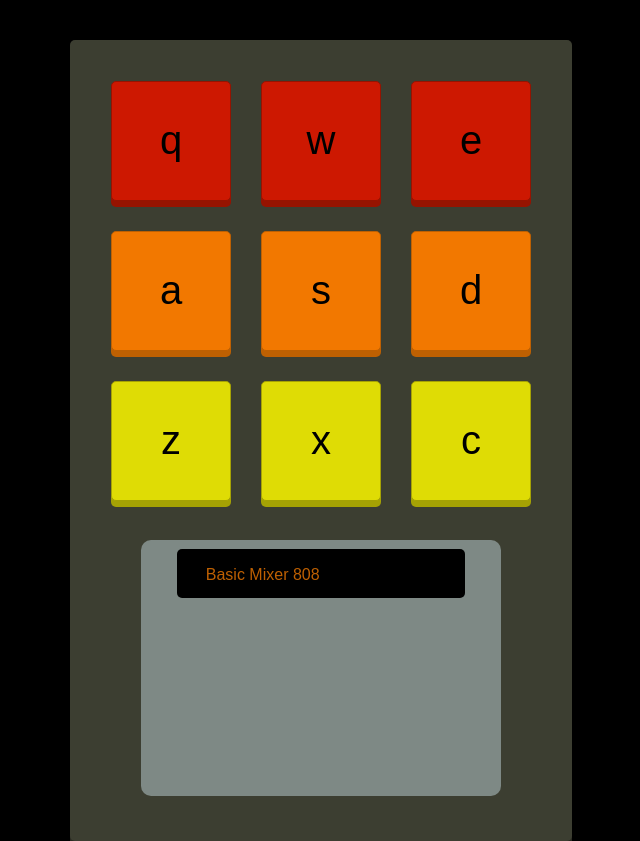
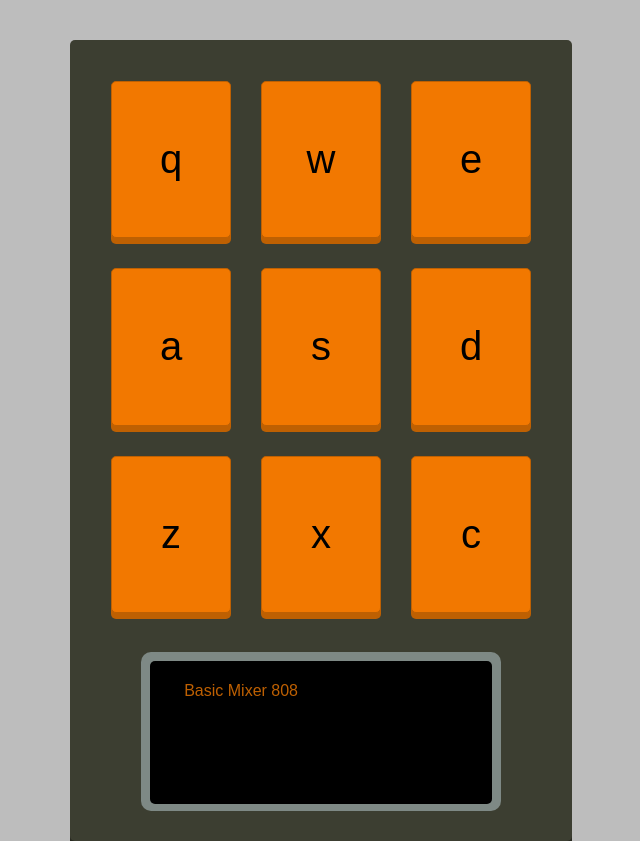
Before and after one commit to ryanmdoyle/drum-machine, a React (Create React App) app: page / in a window 1280 px wide. Shown: the whole page, without its empty margins (319-959 px from the left). Built offline with nearby package versions, Linux system fonts and the light colour scheme.

Commit message:
Buttons all work
still need to fix bug where clicking on items with no classlist

```diff
--- a/src/App.css
+++ b/src/App.css
@@ -1,5 +1,5 @@
 html {
-  background: #000000;
+  background: #bdbdbd;
 }
 
 button {
@@ -12,63 +12,15 @@ button {
   border-radius: 5px;
 }
 
-button:active {
-  position: relative;
-  top: 3px;
-}
-
-.red {
-  background-color: #CD1801;
-  box-shadow: 0px 6px rgb(150, 19, 1);
-  border: 1px solid rgb(150, 19, 1);
-}
-
-.red-active {
-  background-color: #CD1801;
-  box-shadow: 0px 3px rgb(150, 19, 1);
-  border: 1px solid rgb(150, 19, 1);
-  position: relative;
-  top: 3px;
-}
-
-.red:active {
-  box-shadow: 0px 3px rgb(150, 19, 1);
-}
-
 .orange {
   background-color: #F27800;
   box-shadow: 0px 6px rgb(190, 96, 2);
   border: 1px solid rgb(190, 96, 2);
 }
 
-.orange-active {
-  background-color: #F27800;
-  box-shadow: 0px 3px rgb(190, 96, 2);
-  border: 1px solid rgb(190, 96, 2);
+.active {
   position: relative;
   top: 3px;
-}
-
-.orange:active {
-  box-shadow: 0px 3px rgb(190, 96, 2);
-}
-
-.yellow {
-  background-color: #DFDC05;
-  box-shadow: 0px 6px rgb(165, 162, 4);
-  border: 1px solid rgb(165, 162, 4);
-}
-
-.yellow-active {
-  background-color: #DFDC05;
-  box-shadow: 0px 3px rgb(165, 162, 4);
-  border: 1px solid rgb(165, 162, 4);
-  position: relative;
-  top: 3px;
-}
-
-.yellow:active {
-  box-shadow: 0px 3px rgb(165, 162, 4)
 }
 
 #eightoeight {
@@ -84,7 +36,7 @@ button:active {
 #buttons {
   display: grid;
   width: 100%;
-  height: 60%;
+  height: 75%;
   grid-template-columns: 1fr 1fr 1fr;
   grid-template-rows: 1fr 1fr 1fr;
   grid-template-areas:
@@ -97,7 +49,7 @@ button:active {
 #controls {
   background-color: #7E8985;
   position: relative;
-  height: 33%;
+  height: 20%;
   width: 80%;
 
   border-radius: 10px;
@@ -111,8 +63,8 @@ button:active {
 
   position: relative;
   border-radius: 5px;
-  width: 80%;
-  height: 20%;
+  width: 95%;
+  height: 95%;
   margin: auto;
 }
 
--- a/src/App.js
+++ b/src/App.js
@@ -12,37 +12,31 @@ class App extends Component {
       pressed: false
     }
     this.playAudio = this.playAudio.bind(this);
-    this.handleKeyPress = this.handleKeyPress.bind(this);
-    this.handleKeyLift = this.handleKeyLift.bind(this);
-    this.getEvtType = this.getEvtType.bind(this);
+    this.triggerSound = this.triggerSound.bind(this);
     this.getEvtKey = this.getEvtKey.bind(this);
+    this.simulatePress = this.simulatePress.bind(this);
   }
 
-  getEvtType(evt) {
-    const currEvent = evt.type;
-    console.log("event type is:", currEvent);
-  }
-
-
-  getEvtKey(evt) {
-    const eventKey = evt.key;
-    return eventKey;
+  getEvtKey(event) {
+    if (event.type === "click") {
+      return event.toElement.dataset.key;
+    } else if (event.type === "keydown") {
+      return event.key;
+    }
   }
 
   componentDidMount() {
-    document.addEventListener("keydown", this.handleKeyPress)
-    document.addEventListener("keyup", this.handleKeyLift)
-    document.addEventListener("keydown", this.getEvtType)
-    document.addEventListener("keydown", this.getEvtKey)
-    document.addEventListener("click", this.getEvtType)
+    document.addEventListener("keydown", this.triggerSound)
+    document.addEventListener("click", this.triggerSound)
   }
 
   componentWillUnmount() {
     document.removeEventListener("keydown", this.handleKeyPress)
   }
 
-  handleKeyPress(event) {
-    switch (event.key) {
+  triggerSound(event) {
+    const keyTriggered = this.getEvtKey(event);
+    switch (keyTriggered) {
       case "q":
         this.playAudio(soundbank.kick1.audio);
         break;
@@ -70,28 +64,36 @@ class App extends Component {
       case "c":
         this.playAudio(soundbank.hihatOpen.audio);
         break;
+      default:
+        break;
     }
     for (let i = 0; i < soundsArray.length; i++) {
-      if (soundsArray[i]["key"] === event.key) {
-
+      if (soundsArray[i]["key"] === keyTriggered) {
         this.setState({
           display: soundsArray[i]["title"],
           pressed: true
         })
       }
     }
+    this.simulatePress(event);
   }
 
-  handleKeyLift() {
-    this.setState({
-      pressed: false
-    })
+  simulatePress(event) {
+      const key = document.querySelector(`.orange[data-key="${this.getEvtKey(event)}"]`);
+
+      if (key.classList) {
+        key.classList.add('active');
+      window.setTimeout(() => {
+        key.classList.remove('active');
+      }, 10);
+      }
+
   }
 
   playAudio(src) {
     const audio = new Audio(src);
+    audio.currentTime = 0; //rewinds audio to beginning if pressed before it has previously ended
     audio.play();
-    console.log(src);
   }
 
   render() {
@@ -99,15 +101,15 @@ class App extends Component {
       <div className="App">
         <div id="eightoeight">
           <div id="buttons">
-            <button id="one" className={this.state.pressed && (this.getEvtKey === "q") ? "red-active" : "red"} onMouseDown={() => {this.playAudio(soundbank.kick1.audio)}}>q</button>
-            <button id="two" className="red" onMouseDown={() => {this.playAudio(soundbank.kick2.audio)}}>w</button>
-            <button id="three" className="red" onMouseDown={() => {this.playAudio(soundbank.ride.audio)}}>e</button>
-            <button id="four" className="orange" onMouseDown={() => {this.playAudio(soundbank.snare1.audio)}}>a</button>
-            <button id="five" className="orange" onMouseDown={() => {this.playAudio(soundbank.clap.audio)}}>s</button>
-            <button id="six" className="orange" onMouseDown={() => {this.playAudio(soundbank.hihatClose.audio)}}>d</button>
-            <button id="seven" className="yellow" onMouseDown={() => {this.playAudio(soundbank.snare2.audio)}}>z</button>
-            <button id="eight" className="yellow" onMouseDown={() => {this.playAudio(soundbank.shaker.audio)}}>x</button>
-            <button id="nine" className="yellow" onMouseDown={() => {this.playAudio(soundbank.hihatOpen.audio)}}>c</button>
+            <button id="one" className="orange" data-key="q">q</button>
+            <button id="two" className="orange" data-key="w" >w</button>
+            <button id="three" className="orange" data-key="e" >e</button>
+            <button id="four" className="orange" data-key="a">a</button>
+            <button id="five" className="orange" data-key="s">s</button>
+            <button id="six" className="orange" data-key="d">d</button>
+            <button id="seven" className="orange" data-key="z">z</button>
+            <button id="eight" className="orange" data-key="x">x</button>
+            <button id="nine" className="orange" data-key="c">c</button>
           </div>
           <div id="controls">
             <div id="sound-display">
```
